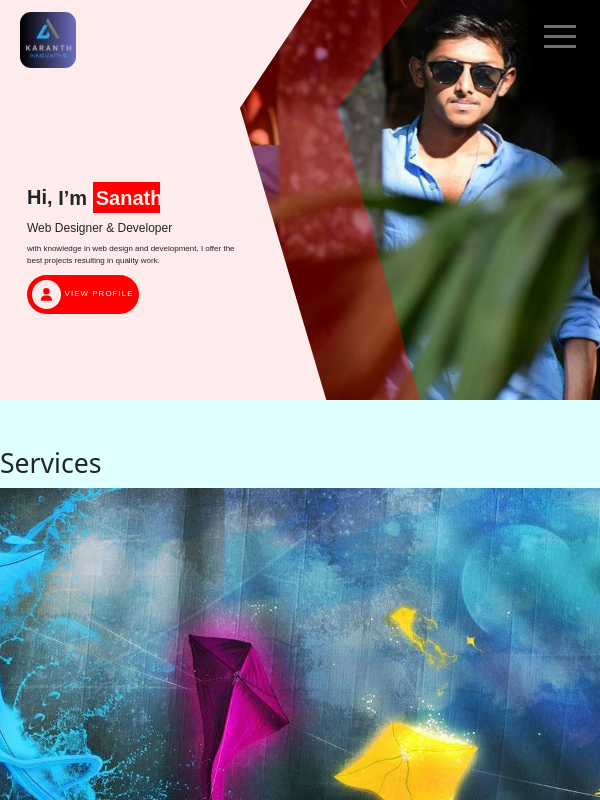
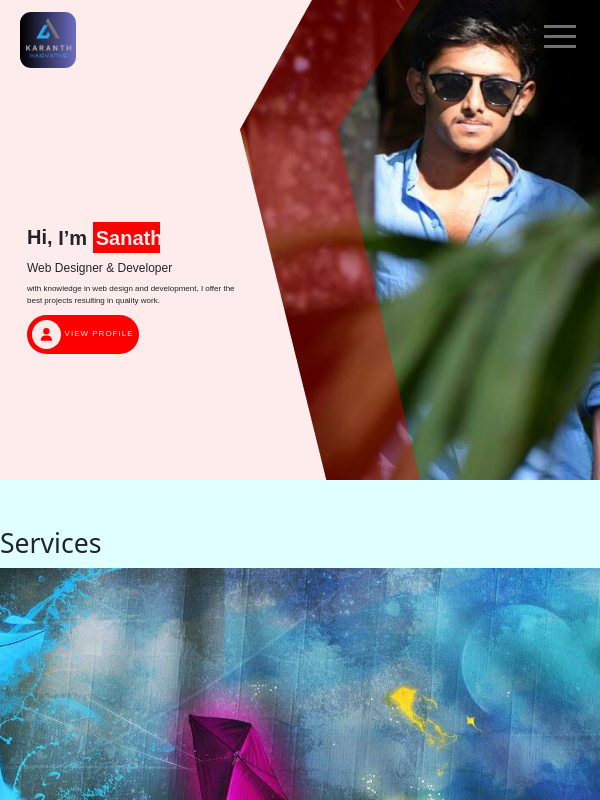
Before and after one commit to Sanath-karanth/karanthportfolio, a React (Create React App) app: page /mainpage in a window 600 px wide. Shown: the top 800 px of the page. Built offline with nearby package versions, Linux system fonts and the light colour scheme.

Commit message:
500px size banner design update

```diff
--- a/src/containers/MainScreen/MainScreen.module.scss
+++ b/src/containers/MainScreen/MainScreen.module.scss
@@ -150,6 +150,18 @@
       width: 0rem;
       text-indent: 0;
     }
+  }
+}
+
+@media (min-width: 500px) and (max-width: 767px) {
+  .banner-left-cont {
+    height: 60vh;
+  }
+  .banner-img {
+    height: 60vh;
+  }
+  .banner-clip {
+    height: 60vh;
   }
 }
 
```
